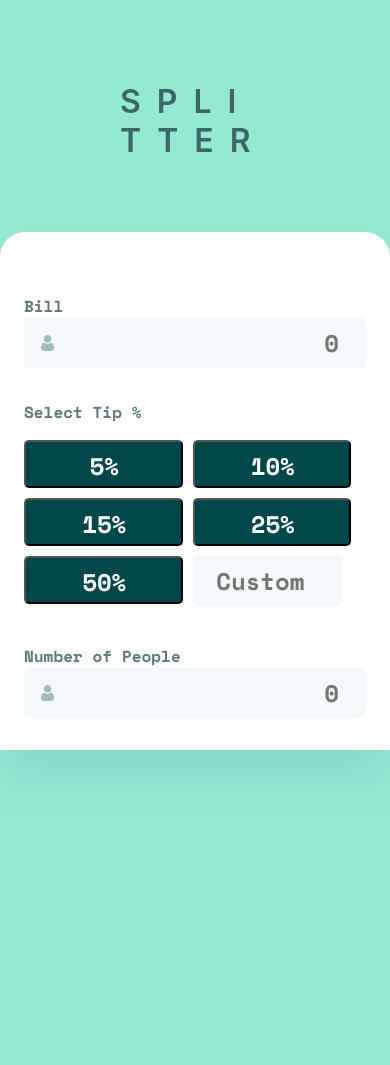
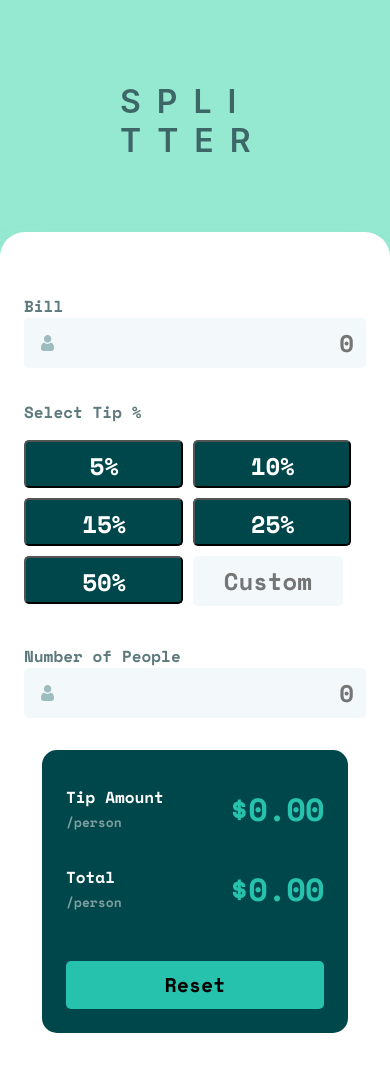
Before and after one commit to mikhita/tip-calculator-react, a React (Create React App) app in the folder tip-calculator/: page / in a window 390 px wide. Before the commit the page ends 844 px from the top, so only its background shows below. Built offline with nearby package versions, Linux system fonts and the light colour scheme.

Commit message:
I finish markup responsive

```diff
--- a/tip-calculator/src/components/Component.css
+++ b/tip-calculator/src/components/Component.css
@@ -17,9 +17,17 @@
     letter-spacing: 0px;
     border: none;
     outline-color:#26C2AE;
-    -webkit-appearance: none;
+
 }
+input::-webkit-outer-spin-button,
+        input::-webkit-inner-spin-button {
+            -webkit-appearance: none;
+            margin: 0;
+        }
 
+        input[type=number] {
+            -moz-appearance: textfield;
+        }
 .bill{
     font-family: Space Mono;
     font-size: 16px;
@@ -29,6 +37,3 @@
     text-align: left;
 
 }
-.numOfIm{
-    background-image: url(../components/assets/icon-person.svg);
-}
--- a/tip-calculator/src/components/MainDiv.js
+++ b/tip-calculator/src/components/MainDiv.js
@@ -4,6 +4,7 @@ import "./Component.css"
 import styled from 'styled-components'
 import SelectInputs from './SelectInputs.js'
 import NumberOfPeople from './NumberOfPeople.js'
+import TipAmount from './TipAmount.js'
 
 function MainDiv() {
   return (
@@ -14,9 +15,12 @@ function MainDiv() {
             <SelectInputs/>
             <NumberOfPeople/>
         </WhiteSide>
-        <div className="greenSide">
-
-        </div>
+        <GreenSide>
+           <TipAmount/>
+           <ResetB>
+            Reset
+           </ResetB>
+        </GreenSide>
     </MainDivs>
   )
 }
@@ -38,6 +42,13 @@ const MainDivs = styled.div`
     border-radius: 25px 25px 0px 0px;
     width: -webkit-fill-available;
     padding: 62px 32px 32px 32px;
+    max-width: 920px;
+    @media (min-width: 950px) {
+    flex-direction: row;
+    justify-content: space-around;
+    border-radius: 25px;
+    margin: 0%;
+  }
 `;
 const WhiteSide = styled.div`
 
@@ -53,3 +64,34 @@ const SecondP = styled.p`
     margin-top:32px;
 
 `
+const GreenSide = styled.div`
+   background: #00474B;
+    border-radius: 15px;
+    padding: 19px 24px 24px 24px;
+    margin-top: 32px;
+    max-width: -webkit-fill-available;
+    @media (min-width: 950px) {
+    height: 360px;
+    justify-content: space-around;
+}
+
+`;
+
+const ResetB = styled.button`
+        margin-top: 32px;
+        width: -webkit-fill-available;
+        background: #26C2AE;
+        border-radius: 5px;
+        height: 48px;
+        border: none;
+        font-family: Space Mono;
+        font-size: 20px;
+        font-weight: 700;
+        line-height: 30px;
+        letter-spacing: 0px;
+        text-align: center;
+
+        @media (min-width: 950px) {
+        margin-top: 100px;
+        }
+`;
--- a/tip-calculator/src/components/NumberOfPeople.js
+++ b/tip-calculator/src/components/NumberOfPeople.js
@@ -45,5 +45,5 @@ const Input = styled.input`
         letter-spacing: 0px;
         border: none;
         outline-color:#26C2AE;
-        -webkit-appearance: none;
+
 `
--- a/tip-calculator/src/components/SelectInputs.js
+++ b/tip-calculator/src/components/SelectInputs.js
@@ -4,11 +4,11 @@ import styled from 'styled-components'
 function SelectInputs() {
   return (
     <InputsDiv>
-        <button>5% </button>
-        <button> 10%</button>
-        <button> 15%</button>
-        <button> 25%</button>
-        <button> 50%</button>
+        <button type='button'>5% </button>
+        <button type='button'> 10%</button>
+        <button type='button'> 15%</button>
+        <button type='button'> 25%</button>
+        <button type='button'> 50%</button>
         <Input type="number" placeholder='Custom'>
         </Input >
     </InputsDiv>
@@ -22,6 +22,10 @@ const InputsDiv = styled.div`
     grid-template-columns: repeat(2, 1fr);
     gap: 10px;
     max-width: 327px;
+    @media (min-width: 950px) {
+      grid-template-columns: repeat(3, 1fr);
+      max-width: -webkit-fill-available;
+  }
     button{
         /* width: 140px; */
         height: 48px;
--- /dev/null
+++ b/tip-calculator/src/components/TipAmount.js
@@ -0,0 +1,103 @@
+import React from 'react'
+import styled from 'styled-components'
+
+function TipAmount() {
+  return (
+    <TipsTotal>
+        <TipAmounts>
+            <p>Tip Amount <span>/person</span></p>
+            <div>$0.00</div>
+        </TipAmounts>
+        <Total>
+            <p>Total <span>/person</span></p>
+            <div>$0.00</div>
+        </Total>
+    </TipsTotal>
+  )
+}
+
+export default TipAmount
+
+const TipsTotal = styled.div`
+@media (min-width: 950px) {
+    justify-content: space-around;
+}`;
+const TipAmounts = styled.div`
+    display: flex;
+    flex-direction: row;
+    justify-content: space-between;
+    align-items: center;
+    margin: 0%;
+    p{
+        font-family: Space Mono;
+        font-size: 16px;
+        font-weight: 700;
+        line-height: 24px;
+        letter-spacing: 0px;
+        text-align: left;
+        width: 40%;
+        color: #FFFFFF;
+
+    }
+    span{
+        font-family: Space Mono;
+        font-size: 13px;
+        font-weight: 700;
+        line-height: 19px;
+        letter-spacing: 0px;
+        text-align: left;
+        color: #7F9D9F;
+
+    }
+    div{
+        font-family: Space Mono;
+        font-size: 32px;
+        font-weight: 700;
+        line-height: 47px;
+        letter-spacing: -0.6666666865348816px;
+        text-align: right;
+        color: #26C2AE;
+
+    }
+`;
+const Total = styled.div`
+    display: flex;
+    flex-direction: row;
+    justify-content: space-between;
+    align-items: center;
+    margin: 0%;
+    @media (min-width: 950px) {
+    margin-top: 30px;
+    }
+    p{
+        font-family: Space Mono;
+        font-size: 16px;
+        font-weight: 700;
+        line-height: 24px;
+        letter-spacing: 0px;
+        text-align: left;
+        width: 40%;
+        color: #FFFFFF;
+
+    }
+    span{
+        font-family: Space Mono;
+        font-size: 13px;
+        font-weight: 700;
+        line-height: 19px;
+        letter-spacing: 0px;
+        text-align: left;
+        color: #7F9D9F;
+
+    }
+    div{
+        font-family: Space Mono;
+        font-size: 32px;
+        font-weight: 700;
+        line-height: 47px;
+        letter-spacing: -0.6666666865348816px;
+        text-align: right;
+        color: #26C2AE;
+
+    }
+`;
```
